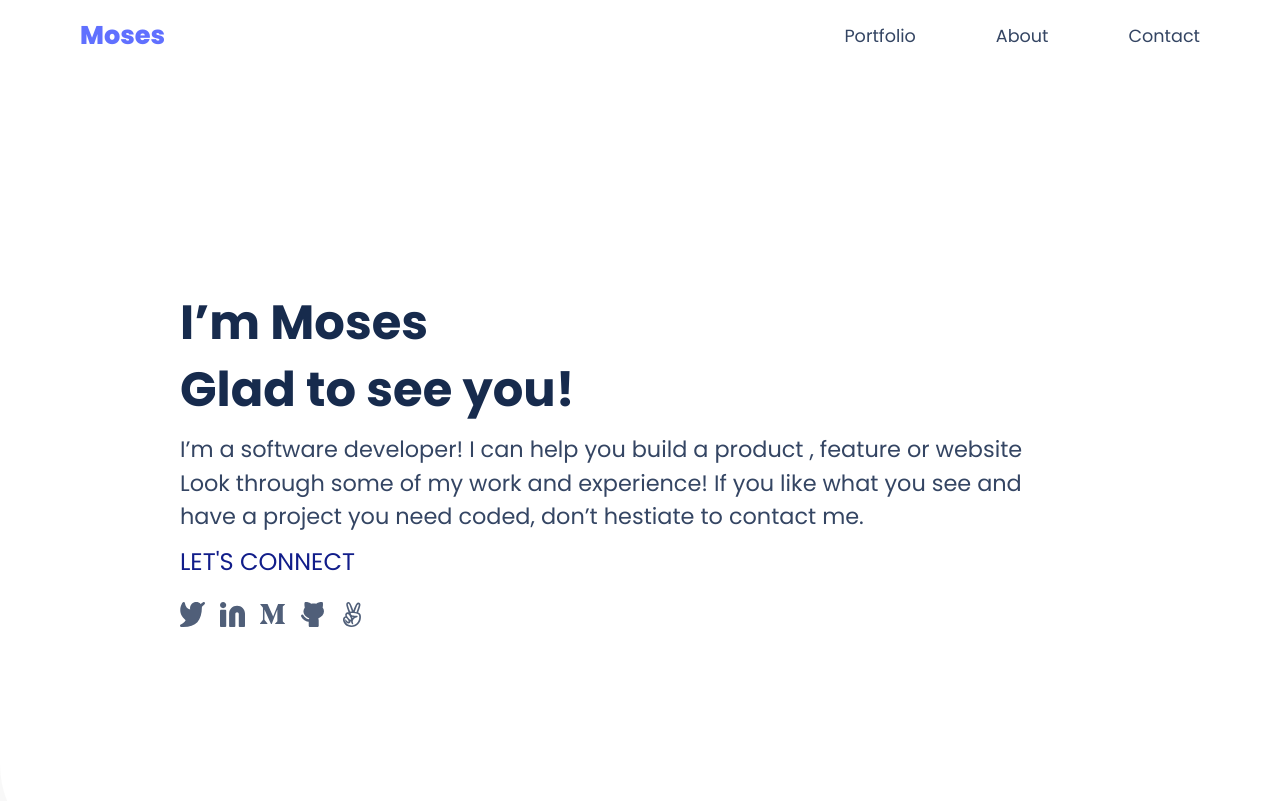
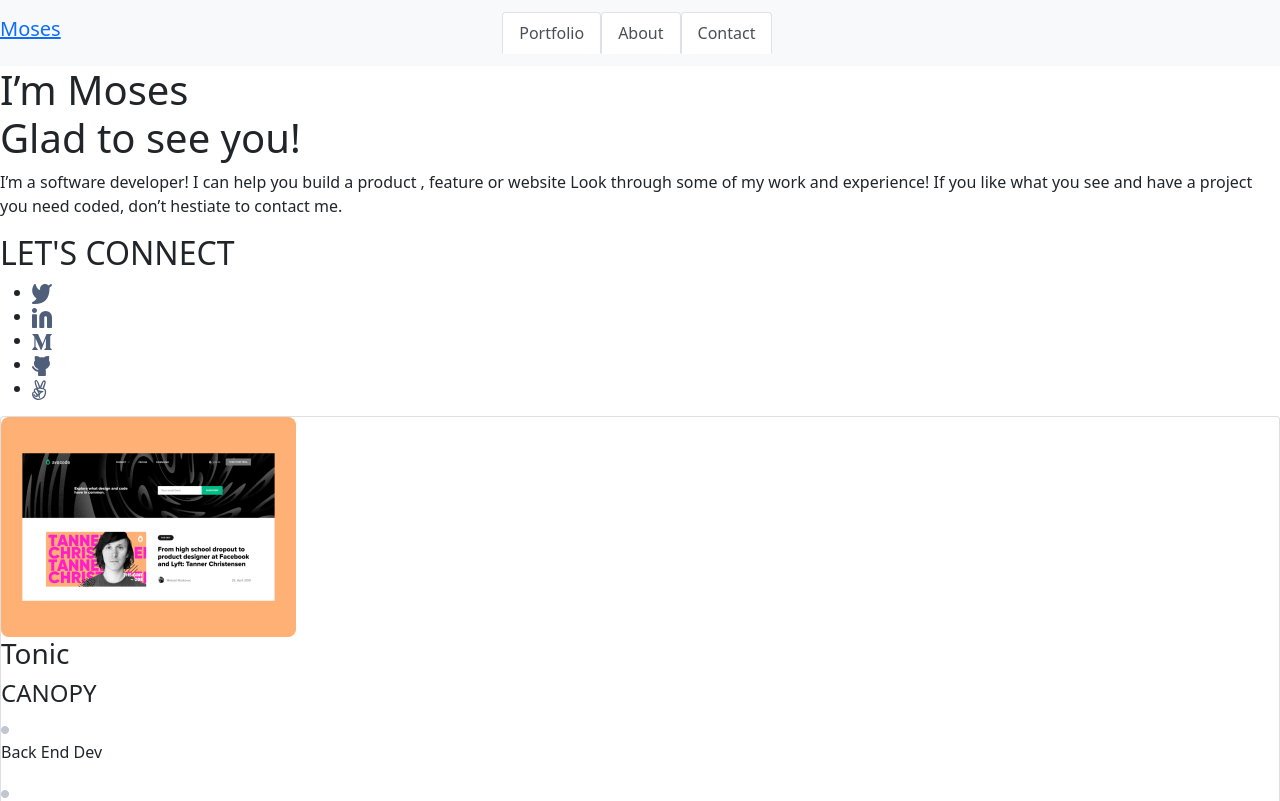
Before and after one commit to Moses-chibuike/portfolio-bootstrap, a website: page index.html in a window 1280 px wide. Shown: the top 801 px of the page. Drawn offline with nearby package versions, Linux system fonts and the light colour scheme.

Commit message:
Add bootstrap to navbar

```diff
--- a/index.html
+++ b/index.html
@@ -6,23 +6,29 @@
     <meta name="viewport" content="width=device-width, initial-scale=1.0">
     <title>Moses' Portfolio</title>
     <link rel="preconnect" href="https://fonts.googleapis.com"><link rel="preconnect" href="https://fonts.gstatic.com" crossorigin><link href="https://fonts.googleapis.com/css2?family=Anton&family=Poppins:wght@100;200;300;400;500;600;700;800;900&display=swap" rel="stylesheet">
-    <link href="https://cdn.jsdelivr.net/npm/bootstrap@5.2.1/dist/css/bootstrap.min.css">
-  <script src="https://cdn.jsdelivr.net/npm/bootstrap@5.2.1/dist/js/bootstrap.bundle.min.js"></script>
-    <link rel="stylesheet" href="style.css">
+    <link href="https://cdn.jsdelivr.net/npm/bootstrap@5.0.2/dist/css/bootstrap.min.css" rel="stylesheet" integrity="sha384-EVSTQN3/azprG1Anm3QDgpJLIm9Nao0Yz1ztcQTwFspd3yD65VohhpuuCOmLASjC" crossorigin="anonymous">
+    <!-- <link rel="stylesheet" href="style.css"> -->
 </head>
 <body>
-    <header>
-            <h2 class="logo"><a href="#main-section">Moses</a></h2>
-            <nav class="nav-link">
-                <ul>
-                    <li class="trans"><a href="#portfolio-works">Portfolio</a></li>
-                    <li class="trans"><a href="#About">About</a></li>
-                    <li class="trans"><a href="#Contact">Contact</a></li>
+    <header class="navbar navbar-light bg-light">
+            <h2 class="navbar-brand"><a href="#main-section">Moses</a></h2>
+                <ul class="nav nav-tabs justify-content-end">
+                    <li class="nav-item">
+                        <a class="nav-link active" aria-current="page" href="#portfolio-works">Portfolio</a>
+                    </li>
+                    <li class="nav-item">
+                        <a class="nav-link active" href="#About">About</a>
+                    </li>
+                    <li class="nav-item">
+                        <a class="nav-link active" href="#Contact">Contact</a>
+                    </li>
                 </ul>
-            </nav>
             <div class="menu">
                 <ul>
-                    <li><a href="#"><img src="image-source/Icon - Menu.png" alt="Humberger_menu"></a></li></ul>
+                    <li class="invisible navbar-toggler">
+                        <a href="#"><img src="image-source/Icon - Menu.png" alt="Humberger_menu"></a>
+                    </li>
+                </ul>
             </div>
     </header>
     <main>
@@ -216,5 +222,6 @@
             </form>
         </section>
     </main>
+    <script src="https://cdn.jsdelivr.net/npm/bootstrap@5.0.2/dist/js/bootstrap.bundle.min.js" integrity="sha384-MrcW6ZMFYlzcLA8Nl+NtUVF0sA7MsXsP1UyJoMp4YLEuNSfAP+JcXn/tWtIaxVXM" crossorigin="anonymous"></script>
 </body>
 </html>
--- a/style.css
+++ b/style.css
@@ -11,7 +11,7 @@ body {
   width: 100%;
 }
 
-header {
+/* .navbar-expand {
   display: flex;
   align-items: center;
   justify-content: space-between;
@@ -19,11 +19,29 @@ header {
   max-width: 100%;
 }
 
-li {
-  cursor: pointer;
+.navbar-brand {
+
 }
 
-.logo a {
+.nav {
+
+}
+
+.nav-item {
+
+}
+
+.nav-link {
+
+} */
+
+
+
+
+
+
+
+/* .navbar-brand a {
   font-size: 1.6rem;
   white-space: nowrap;
   font-weight: 800;
@@ -632,4 +650,4 @@ fieldset {
     transition-property: padding-bottom;
     transition-duration: 1s;
   }
-}
+} */
```
